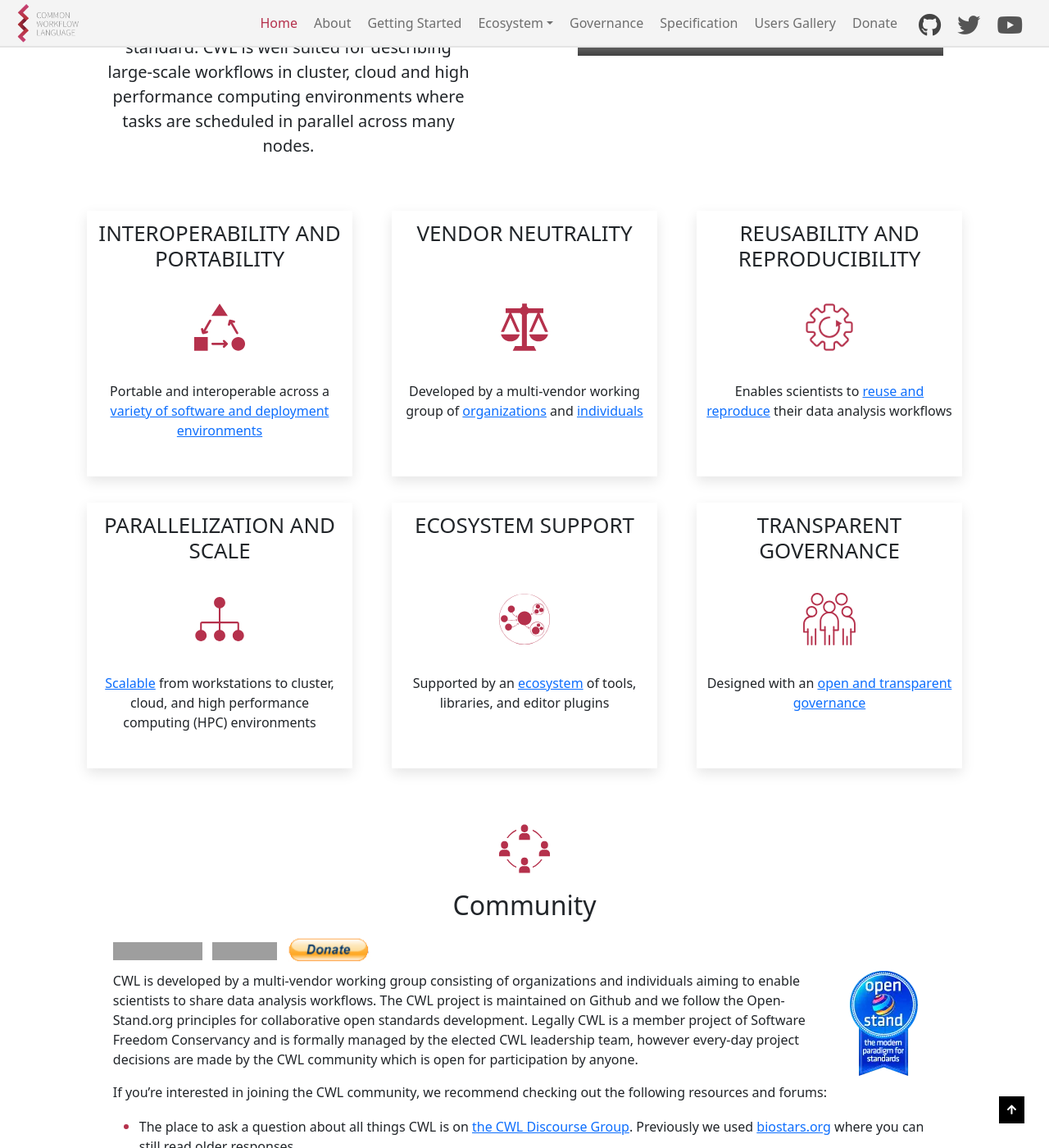
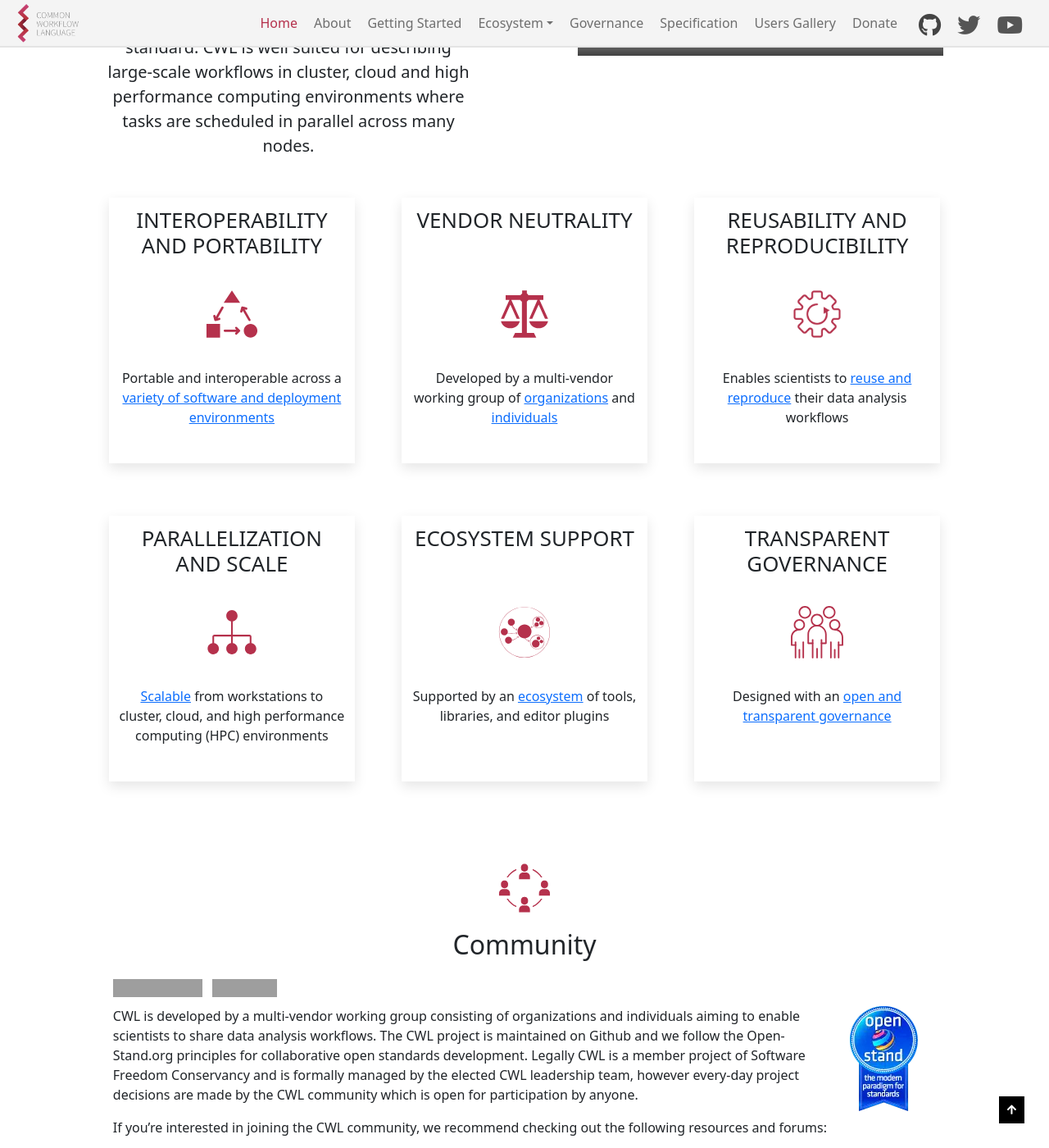
Before and after one commit to common-workflow-language/cwl-website, a Jekyll site: the page built from content/index.md, in a window 1280 px wide and 1400 px high, scrolled down 577 px. Shown: the whole window at 82% size. Built offline with Jekyll 4.4.1, drawn with Linux system fonts in a browser that asks for light colours; grey boxes are pictures that could not be loaded.

Commit message:
Fix homepage spacing. Remove Donate button. Add Gallery link
Homepage:
  * Shrink Feature Boxes, and increase spacing between boxes
  * Increase vertical spacing between sections headings
  * Remove Donate button from Community section
  * Users Mini-Gallery now links to Gallery page

Other:
  * Getting started opening sentence now links to relevant sections

```diff
--- a/content/_includes/home/users-mini-gallery.html
+++ b/content/_includes/home/users-mini-gallery.html
@@ -1,8 +1,8 @@
-<div class="section-header">
+<section class="page-section section-mini-gallery"><div class="section-header">
   <h2 id="cwl-users-gallery">Some Users of CWL</h2>
 </div>
 
-<div class="mini-gallery">
+<a href="{{ site.url }}/gallery"><div class="mini-gallery">
 {% for section in site.data.users-gallery.gallery %}
   {% assign adopters = section.adopters %}
   {% assign sub_adopters = section.sub_adopters %}
@@ -18,4 +18,5 @@
       {% endif %}
     {% endfor %}
 {% endfor %}
-</div>
+</div></a>
+</section>
--- a/content/_includes/social_stats.html
+++ b/content/_includes/social_stats.html
@@ -9,6 +9,6 @@
   </a>
   {% if page.url == "/getting-started/" %}
     <a href="{{ site.url }}/#Support" class="cwl-support">CWL Community Support</a>
+    {% include paypal-button.html %}
   {% endif %}
-  {% include paypal-button.html %}
 </div>
--- a/content/_sass/partials/_structure.scss
+++ b/content/_sass/partials/_structure.scss
@@ -170,14 +170,29 @@ html {
 }
 
 .page-section {
+  // margin: 1rem 0;
+  margin: 2rem 0;
+  padding: 0 2px;
+}
+
+.intro-container {
   margin: 1rem 0;
-  padding: 0 2px;
 }
 
 @include media-breakpoint-up(md) {
   .page-section {
+    // margin: 2rem auto;
+    margin: 4rem auto 2rem;
+    padding: 0;
+  }
+
+  .intro-container {
     margin: 2rem auto;
-    padding: 0;
+  }
+
+  .community {
+    // margin: 0 auto;
+    margin: 2rem auto 0;
   }
 }
 
@@ -195,6 +210,11 @@ html {
   flex-direction: column;
 }
 
+@include media-breakpoint-up(xl) {
+  .community {
+    margin: 1rem auto 0;
+  }
+}
 
 ///////////////////
 // Regular pages //
--- a/content/_sass/partials/home/_features.scss
+++ b/content/_sass/partials/home/_features.scss
@@ -6,7 +6,15 @@
 
 @include media-breakpoint-up(md) {
   .features-grid {
-    justify-content: space-around;
+    // justify-content: space-around;
+    justify-content: space-between;
+  }
+}
+
+@include media-breakpoint-up(lg) {
+  .features-grid {
+    margin: 2rem auto 0;
+    padding: 0 2%;
   }
 }
 
@@ -31,7 +39,8 @@
 @include media-breakpoint-up(md) {
   .feature-item {
     flex-basis: 46%;
-    margin: 1rem 0;
+    // margin: 1rem 0;
+    margin: 1.5rem 0;
   }
 
   .feature-title {
@@ -42,8 +51,15 @@
 
 @include media-breakpoint-up(lg) {
   .feature-item {
-    flex-basis: 29%;
-    margin: 1rem;
+    // flex-basis: 29%;
+    flex-basis: 28%;
+    // margin: 1rem;
+    margin: 0 auto 2.75rem;
+  }
+
+  // Not currently implemented...
+  .bottom-row {
+    margin: 0 auto;
   }
 
   .feature-title {
@@ -51,3 +67,9 @@
     height: 4rem;
   }
 }
+
+@include media-breakpoint-up(xl) {
+  .feature-item {
+    margin: 0 auto 4rem;
+  }
+}
--- a/content/getting-started.html
+++ b/content/getting-started.html
@@ -8,7 +8,7 @@ class: page-short
 {% capture getting_started_content %}
 {:.cwl-red}
 ## Resources for Getting Started
-Below are some useful resources to getting started.  Additionally, help is available through community resources such as the CWL Gitter channel.
+Below are some useful resources to getting started.  Additionally, help is available through [community resources]({{ site.url }}/#community) such as the [CWL Gitter channel](https://gitter.im/common-workflow-language/common-workflow-language).
 
 * Learn to write CWL using the [CWL user guide]({{ site.url }}/user_guide/) which provides a gentle introduction to creating CWL command line tool and workflow descriptions.
 * Browse [CWL Implementations]({{ site.url }}/#Implementations) to find a software package that's right for you.
```
